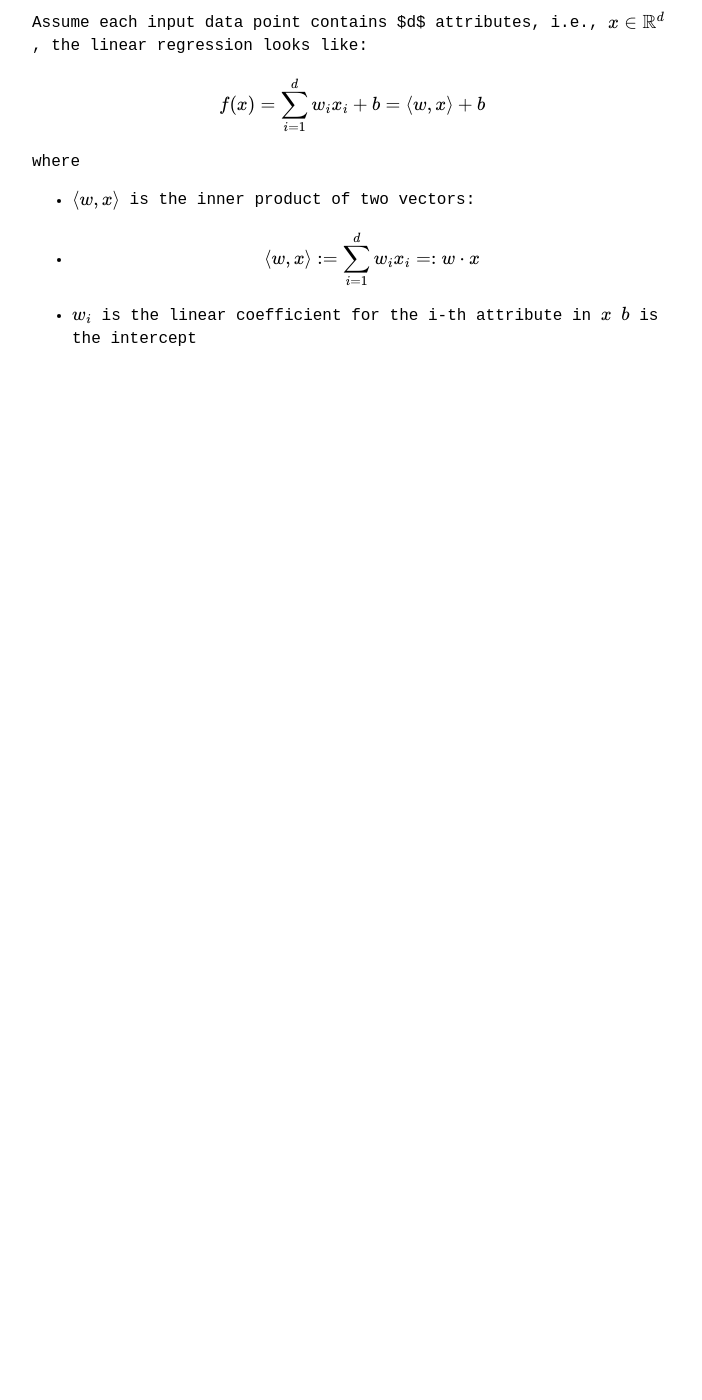
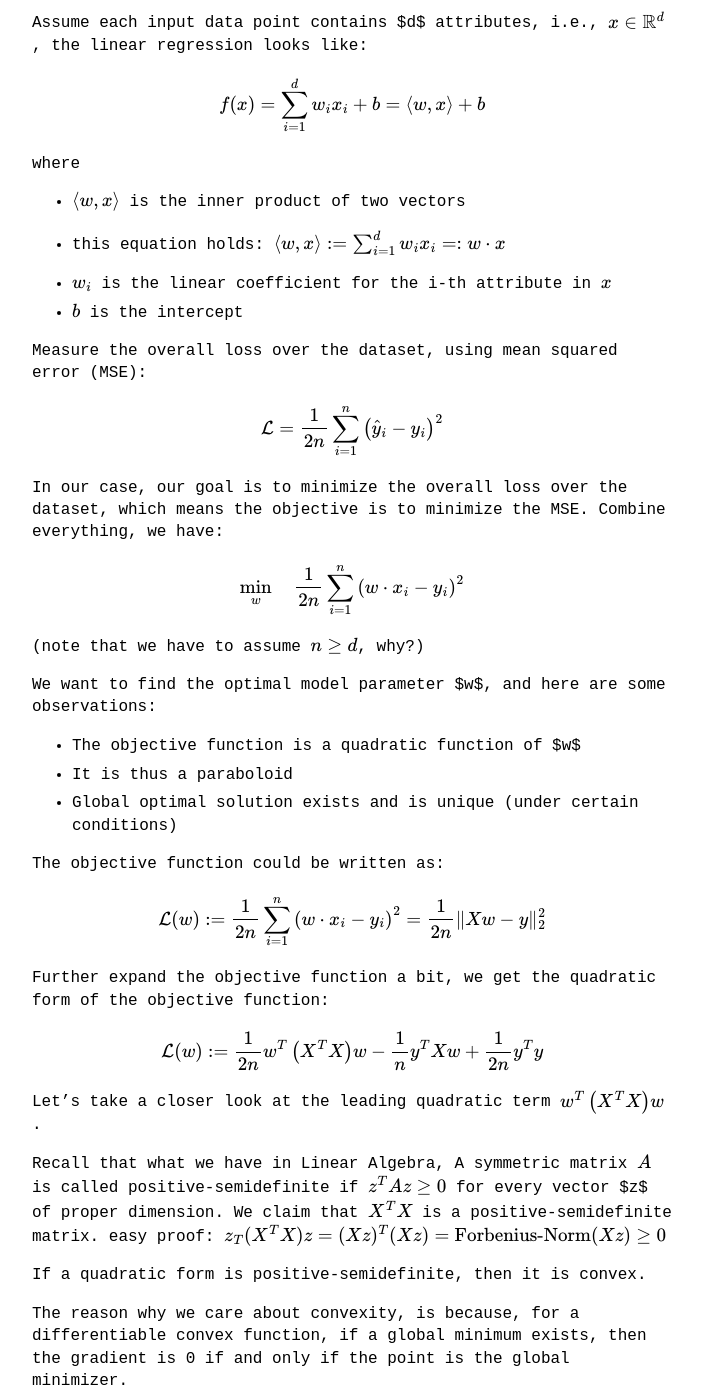
Before and after one commit to Kirk-Zhen/Kirk-Zhen.github.io, a Jekyll site: the page built from _posts/2022-03-05-linear-regression.md, in a window 1280 px wide and 1400 px high, scrolled down 270 px. Shown: the whole window, without its empty margins (288-990 px from the left). Built offline with Jekyll 4.4.1, drawn with Linux system fonts in a browser that asks for light colours; formulas are drawn with MathJax 3; before the commit the page ends 900 px from its top, so only the background shows below that; some of the changed text lies outside the part shown.

Commit message:
Update 2022-03-05-linear-regression.md

```diff
--- a/_posts/2022-03-05-linear-regression.md
+++ b/_posts/2022-03-05-linear-regression.md
@@ -16,9 +16,159 @@
 where
 
 - $$\langle w, x \rangle$$
-is the inner product of two vectors:
+is the inner product of two vectors
 
-- $$\langle w, x\rangle:=\sum_{i=1}^{d} w_{i} x_{i}=: w \cdot x $$
+- this equation holds: $$\langle w, x\rangle:=\sum_{i=1}^{d} w_{i} x_{i}=: w \cdot x $$
 
 - $$w_i$$ is the linear coefficient for the i-th attribute in $$x$$
-$$b$$ is the intercept
+- $$b$$ is the intercept
+
+
+Measure the overall loss over the dataset, using mean squared error (MSE):
+
+$$\mathcal{L}=\frac{1}{2 n} \sum_{i=1}^{n}\left(\hat{y}_{i}-y_{i}\right)^{2}$$
+
+In our case, our goal is to minimize the overall loss over the dataset, which means the objective is to minimize the MSE. Combine everything, we have:
+
+$$\min _{w} \quad \frac{1}{2 n} \sum_{i=1}^{n}\left(w \cdot x_{i}-y_{i}\right)^{2}$$
+
+(note that we have to assume $$n \geq d$$, why?)
+
+
+We want to find the optimal model parameter $w$, and here are some observations:
+
+- The objective function is a quadratic function of $w$
+- It is thus a paraboloid
+- Global optimal solution exists and is unique (under certain conditions)
+
+The objective function could be written as:
+
+$$\mathcal{L}(w):=\frac{1}{2 n} \sum_{i=1}^{n}\left(w \cdot x_{i}-y_{i}\right)^{2}=\frac{1}{2 n}\|X w-y\|_{2}^{2} $$
+
+
+Further expand the objective function a bit, we get the quadratic form of the objective function:
+
+$$\mathcal{L}(w):= \frac{1}{2 n} w^{T}\left(X^{T} X\right) w-\frac{1}{n} y^{T} X w+\frac{1}{2 n} y^{T} y$$
+
+
+Let's take a closer look at the leading quadratic term $$ w^{T}\left(X^{T} X\right) w $$.
+
+
+Recall that what we have in Linear Algebra, A symmetric matrix $$A$$ is called positive-semidefinite if $$z^TAz\geq 0$$ for every vector $z$ of proper dimension. We claim that $$X^{T} X$$ is a positive-semidefinite matrix. easy proof: $$z_T(X^TX)z = (Xz)^T (Xz) = \text{Forbenius-Norm}(Xz) \geq 0$$
+
+If a quadratic form is positive-semidefinite, then it is convex.
+
+The reason why we care about convexity, is because, for a differentiable convex function, if a global minimum exists, then the gradient is 0 if and only if the point is the global minimizer.
+
+
+The gradient:
+
+$$\nabla \mathcal{L}(w)=\frac{1}{n}\left(X^T X\right) w-\frac{1}{n} X^T y$$
+
+
+By setting $$\nabla \mathcal{L}(w)=0 $$, we obtain the normal equation:
+
+$$\left(X^T X\right) w=X^T y$$
+
+
+Why it called the `Normal' equation, that's because the residual $$(y-Xw)$$ is normal to the data points $$X$$, we can see that the following equation holds:
+
+$$ X^T(y-X w)=0 $$
+
+The equation holds, means that the residual vector is in the null space of $$X^T$$, and each row in $$X^T$$ is perpendicular to the residual vector.
+
+
+To sum up all we have above, if the normal equation has a solution, the its solution must minimize the objective function.
+
+
+When does the normal equation $$\left(X^T X\right) w=X^T y$$ have a solution?
+Case 1: if $$\text{rank}(X^TX)= d$$, then $$X^TX$$ is invertible, so we have unique solution:
+
+$$ w=\left(X^T X\right)^{-1} X^T y$$
+
+Case 2: if $$\text{rank}(X^TX) < d$$, then $$X^TX$$ is not invertible, there will be infinitely many solutions. Why?
+
+First, observe that
+
+$$
+X^T y \in \operatorname{Col}\left(X^T\right)=\operatorname{Row}(X)=\operatorname{span}\left\{x_1, \ldots, x_n\right\}
+$$
+
+Next, we want to show that
+
+$$
+\operatorname{Col}\left(X^T X\right)=\operatorname{Col}\left(X^T\right)=\operatorname{Row}(X)=\operatorname{span}\left\{x_1, \ldots, x_n\right\}
+$$
+
+let $$X^TX$$ be $$A$$, $$X^Ty$$ be $$v$$, we have $$Aw=v$$. If this equation holds, then $$v$$ is in the col space of $$A$$, so $$w$$ must exist.
+
+The last two equations are by definition, so we only need to show
+the first. Equivalently, we only need to show:
+
+$$
+\operatorname{Row}\left(X^T X\right)=\operatorname{Row}(X)
+$$
+
+By the fundamental theorem of linear algebra, this is equivalent to:
+
+$$
+\operatorname{Ker}\left(X^T X\right)=\operatorname{Ker}(X)
+$$
+
+which means:
+
+$$
+\forall v \neq 0, X^T X v=0 \Longleftrightarrow X v=0
+$$
+
+
+From right to left is obvious, so we only need to show left to right:
+
+$$
+X^T X v \Longrightarrow v^T X^T X v=0 \Longrightarrow\|X v\|_2^2=0 \Longrightarrow X v=0
+$$
+
+Hence,
+
+$$
+X^Ty \in \operatorname{Col}(X^TX)
+$$
+
+which means that there exists $$w\in \mathbb{R}^d$$, such that
+
+$$\left(X^T X\right) w=X^T y$$
+
+
+
+So, now, let's show the general form of the solutions for the normal equation.
+
+If $$w_0$$ is a solution for the normal equation, then for any $$v\in \operatorname{Ker}(X)$$, $$w_0 + v$$ is also a solution.  (That's because $$v \in\operatorname{Ker}(X)$$ means $$v \in\operatorname{Ker}(X^TX)$$, it means that $$X^TXv=0$$, adding any 0 to LHS of the normal equation will not alter the value). So, the general form is:
+
+$$w_0 + \operatorname{Ker}(X)$$
+
+As a special case, if $$\operatorname{Rank}(X)=d$$, then $$\operatorname{Ker}(X)=\{0\}$$, and we recover the unique solution case.
+
+
+Usually, a minimum norm solution is preferred for $$w_0$$ (try to prove it, it's fascinating!) :
+
+$$ w_0 = (X^TX)^+(X^Ty) $$
+
+where $$A^+$$ denotes the Moore-Penrose pseudo-inverse of $$A$$.
+
+Suppose the linear regression solution is unique, the minimum norm solution will be:
+
+$$
+w_* = (X^TX)^{-1}(X^Ty)
+$$
+
+
+For future observation $$x\in \mathbb{R}^d$$, we use the following expression as prediction:
+
+$$
+f(x)=\left\langle w^{*}, x\right\rangle=x^{T}\left(X^{T} X\right)^{-1} X^{T} y
+$$
+
+
+For time complexity, linear regression is fast to test, and fast to train:
+- $$O(d)$$ in test time.
+- $$O(d^3 + nd^2)$$ for solving the normal equation.
```
